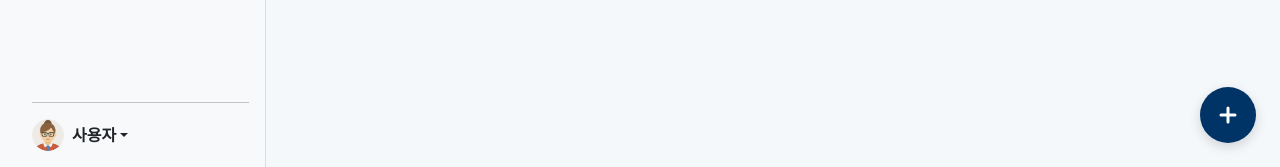
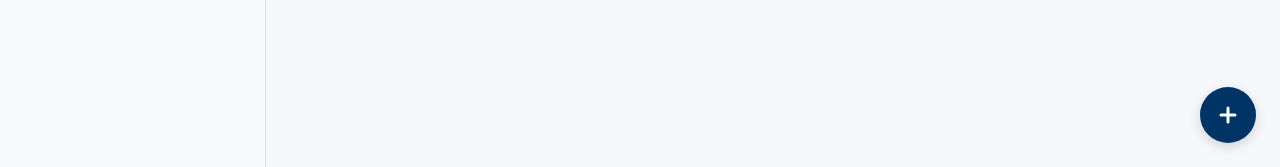
Before and after one commit to KB-Surplus-Maker/KB-Surplus-Maker, a Vue app: page / in a window 1280 px wide. Shown: the part 633-800 px from the top of the page. Built offline with nearby package versions, Linux system fonts and the light colour scheme; what v-calendar would draw is missing.

Commit message:
♻ Edit: sidebar profile fixed

```diff
--- a/src/components/SideBar.vue
+++ b/src/components/SideBar.vue
@@ -52,7 +52,7 @@
       </li> -->
     </ul>
 
-    <div class="dropdown user-profile">
+    <div class="dropdown user-profile" v-if="user.currentUser != null">
       <hr />
       <a
         href="#"
@@ -70,7 +70,7 @@
           height="32"
           class="rounded-circle me-2"
         />
-        <strong>{{ user.currentUser?.name || "사용자" }}</strong>
+        <strong>{{ user.currentUser?.name || '사용자' }}</strong>
       </a>
       <ul class="dropdown-menu text-small shadow">
         <li><a class="dropdown-item" @click="goToProfile()">프로필 설정</a></li>
@@ -82,21 +82,21 @@
 </template>
 
 <script setup>
-import { useRoute, useRouter } from "vue-router";
-import { useUserStore } from "@/stores/userStore";
+import { useRoute, useRouter } from 'vue-router';
+import { useUserStore } from '@/stores/userStore';
 
 const route = useRoute();
 const router = useRouter();
 
 const goToProfile = () => {
-  router.push("/profile");
+  router.push('/profile');
 };
 
 const user = useUserStore();
 
 const signout = () => {
   user.logout();
-  router.push("/");
+  router.push('/');
 };
 </script>
 
```
